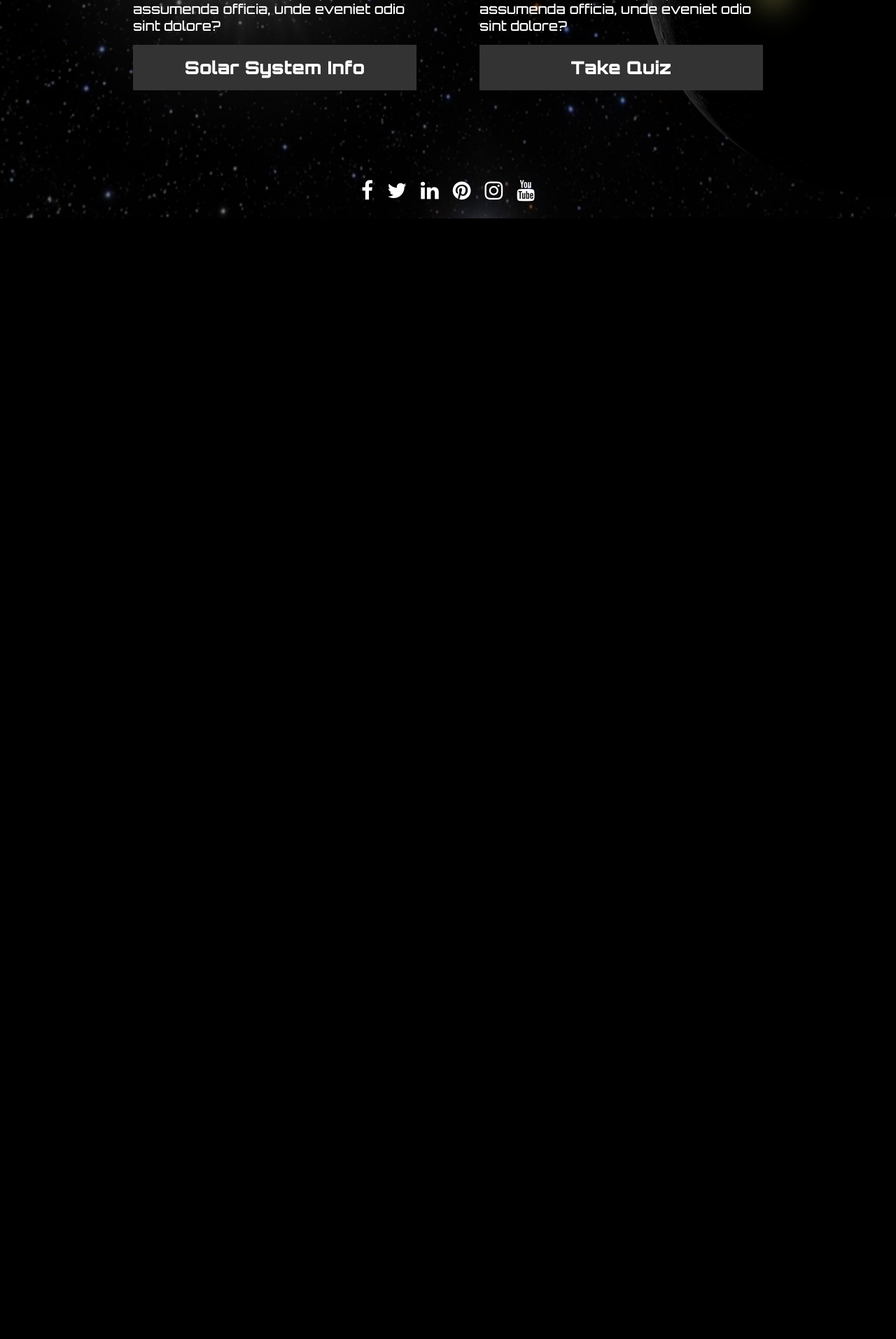
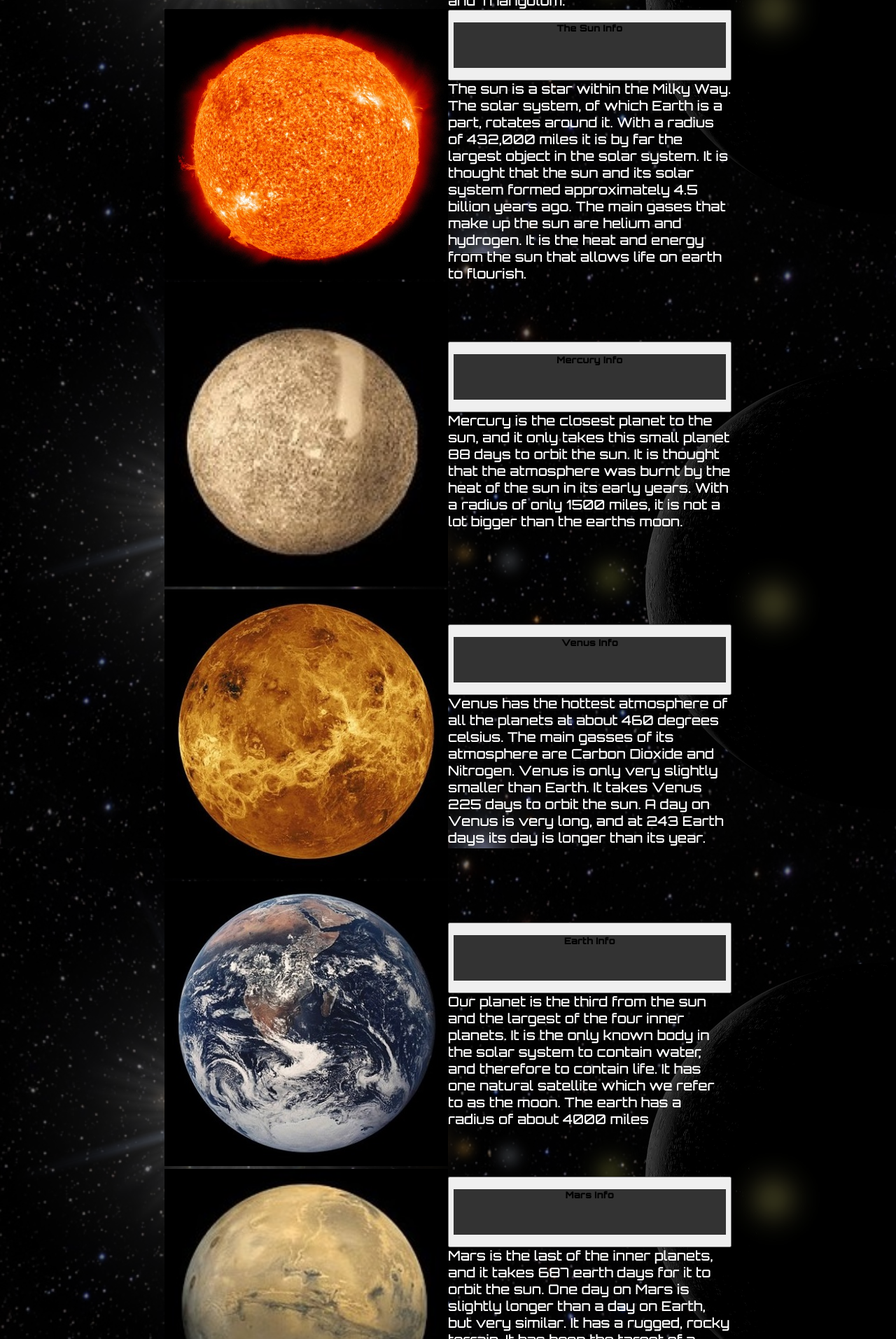
Before and after one commit to JShad30/solar-system-quiz, a Flask app: page /solar-info in a window 1280 px wide. Shown: the part 488-2401 px from the top of the page at 70% size. Before the commit the page ends 800 px from the top, so only its background shows below. Run offline with Flask 2, Linux system fonts and the light colour scheme.

Commit message:
Functionality of solar info page now working

```diff
--- a/data/solar-bodies-info.json
+++ b/data/solar-bodies-info.json
@@ -1,7 +1,7 @@
 [
     {
         "name": "The Milky Way",
-        "description": "Space is filled with galaxies of which the Milky Way is one. There are many billions in the universe that can already be observed. Galaxies themselves are space systems composed of dust, gas, and many millions of stars. Other known galaxies include Andromeda, the Whirlpool, Messier 81, the Somrero and Triangulum."
+        "description": "Space is filled with galaxies of which the Milky Way is one. There are many billions in the universe that can already be observed. Galaxies themselves are space systems composed of dust, gas, and many millions of stars. Other known galaxies include Andromeda, the Whirlpool, Messier 81, the Somrero and Triangulum.",
         "image_source": "static/images/milky-way.jpg"
     },
     {
--- a/run.py
+++ b/run.py
@@ -6,15 +6,18 @@ app = Flask(__name__)
 
 @app.route("/")
 def index():
-    return render_template("index.html")
+    return render_template("index.html", page_heading="Welcome")
 
 @app.route("/solar-info")
 def solar_info():
-    return render_template("solar-info.html")
+    data = []
+    with open("data/solar-bodies-info.json", "r") as json_data:
+        data = json.load(json_data)
+    return render_template("solar-info.html", page_heading="Solar System", solar_bodies_data=data)
 
 @app.route("/solar-quiz")
 def solar_quiz():
-    return render_template("solar-quiz.html")
+    return render_template("solar-quiz.html", page_heading="Solar Quiz")
 
 if __name__ == "__main__":
     app.run(host=os.environ.get("IP"),
--- a/static/css/style.css
+++ b/static/css/style.css
@@ -137,6 +137,22 @@
 
 /*Solar System Info Page*/
 
+.solar-body {
+    display: flex;
+    flex-direction: column;
+    justify-content: center;
+    align-items: center;
+}
+
+.solar-body-image {
+    width: 100%;
+    height: auto;
+}
+
+.solar-system-button {
+    width: 100%;
+}
+
 /*Quiz Page*/
 
 /*Footer area*/
@@ -198,6 +214,19 @@
         width: 45%;
     }
 
+    /*Solar Info Page*/
+
+    .solar-body {
+        display: flex;
+        flex-direction: row;
+        justify-content: center;
+        align-items: center;
+    }
+
+    .solar-section {
+        width: 45%;
+    }
+
 }
 
 @media(min-width: 992px) {
--- a/templates/index.html
+++ b/templates/index.html
@@ -1,7 +1,7 @@
 {% extends 'base.html' %}
 {% block content %}
 <div class="intro-text">
-    <h2>Welcome</h2>
+    <h2>{{ page_heading }}</h2>
     <p class="intro-text">Welcome to Solar System Quiz! A site that tests your knowledge of the solar system. If you need to brush up on what you know prior to the quiz, check out Solar System Info. If you feel you are ready then dive in! Be sure to check out the leaderboard when you've finished to see where you rank!</p>
 </div>
 <div class="page-links">
--- a/templates/solar-info.html
+++ b/templates/solar-info.html
@@ -1,23 +1,19 @@
 {% extends 'base.html' %}
 {% block content %}
 <div class="intro-text">
-    <h2>The Solar System</h2>
-    <p class="intro-text">Lorem ipsum dolor sit amet, consectetur adipisicing elit. Esse quisquam culpa ipsum deleniti quia beatae perferendis magnam inventore, illo libero consequuntur asperiores numquam dolores voluptatem, itaque non quod error velit tempora autem! Ad sed asperiores, suscipit, iusto quaerat soluta pariatur.</p>
+    <h2>{{ page_heading }}</h2>
 </div>
-<div class="page-links">
-    <div class="info-section">
-        <div class="text-overview">
-            <h3>The Sun</h3>
-            <p>Lorem ipsum dolor sit amet, consectetur adipisicing elit. Porro libero, incidunt iusto quisquam assumenda officia, unde eveniet odio sint dolore?</p>
-            <h4 class="solar-system-link"><a href="{{ url_for('solar_info') }}">Solar System Info</a></h4>
-        </div>
+
+{% for solar_body in solar_bodies_data %}
+<div class="solar-body">
+    <div class="solar-body-image solar-section">
+        <img src="{{ solar_body.image_source }}" alt="picture of {{ solar_body.name }}" width="100%" />
     </div>
-    <div class="quiz-section">
-        <div class="text-overview">
-            <h3>Take the quiz</h3>
-            <p>Lorem ipsum dolor sit amet, consectetur adipisicing elit. Porro libero, incidunt iusto quisquam assumenda officia, unde eveniet odio sint dolore?</p>
-            <h4 class="solar-system-link"><a href="{{ url_for('solar_quiz') }}">Take Quiz</a></h4>
-        </div>
+    <div class="text-overview solar-section">
+        <button id="more-info" class="solar-system-button"><h4 class="solar-system-link">{{ solar_body.name }} Info</h4></button>
+        <p>{{ solar_body.description }}</p>
     </div>
 </div>
+{% endfor %}
+
 {% endblock %}
```
Also changed, not shown: 8 other files.
